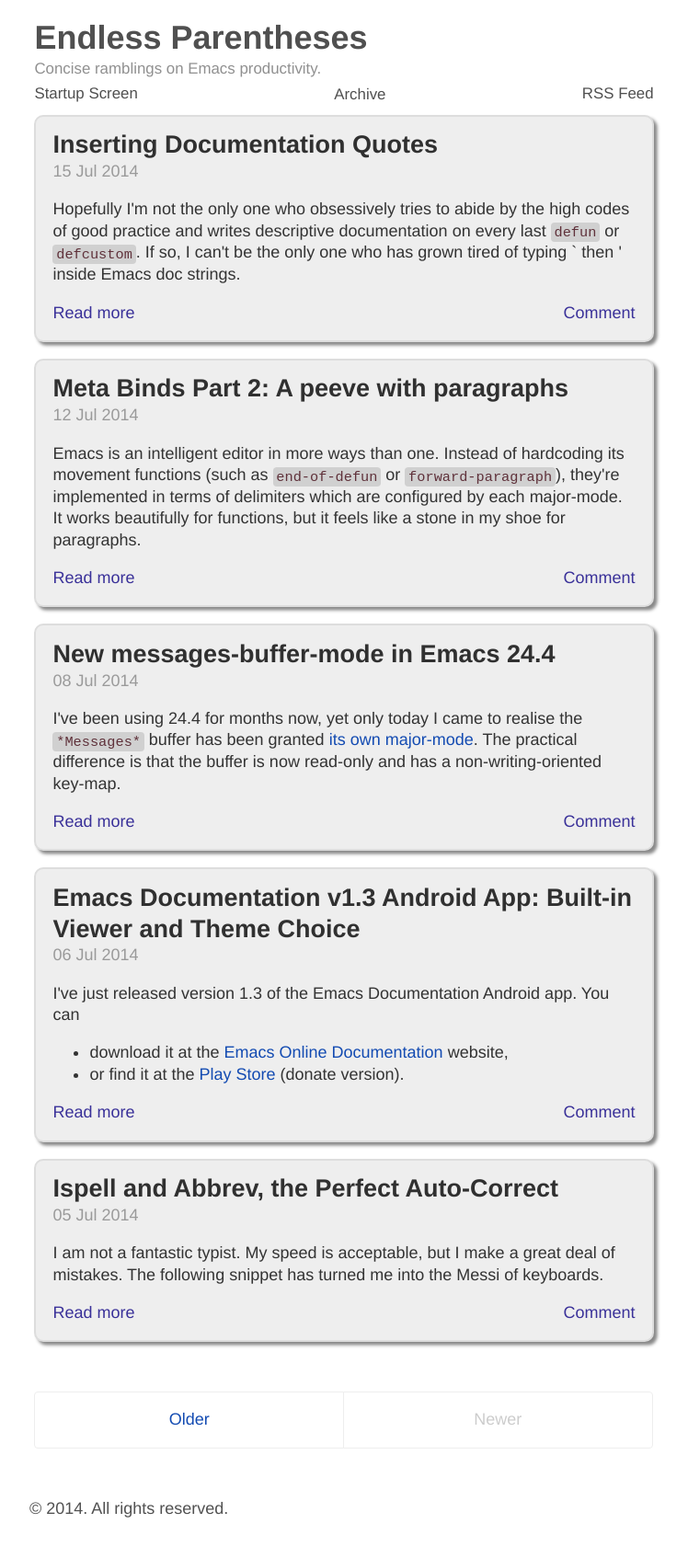
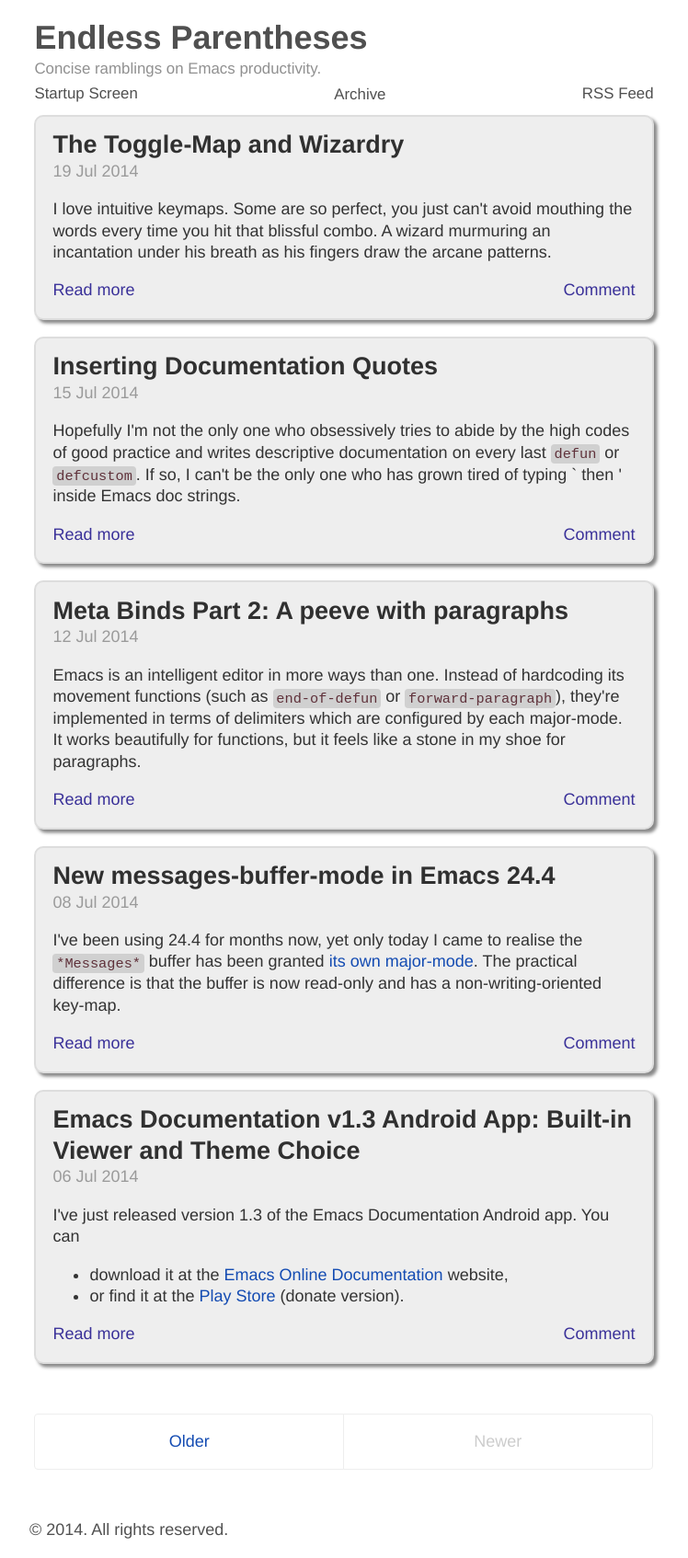
Before and after one commit to Malabarba/EndlessParentheses, a Jekyll site: the page built from index.html, in a window 1280 px wide. Shown: the whole page at 92% size, without its empty margins (266-1014 px from the left). Built offline with Jekyll 4.4.1, drawn with Linux system fonts in a browser that asks for light colours; Markdown is read by kramdown in place of the engine named in the settings; the list of posts is cut into pages by our own code; comment, search, counter and statistics services are not loaded; before the commit the page ends 1670 px from its top, so only the background shows below that.

Commit message:
post toggle map

```diff
--- a/_posts/2014-07-15-the-toggle-map-and-wizardry.html
+++ b/_posts/2014-07-15-the-toggle-map-and-wizardry.html
@@ -1,9 +1,9 @@
 ---
 title: "The Toggle-Map and Wizardry"
-date: 2014-07-15
+date: 2014-07-19
 layout: post
 tags: init.el keybind keymap intuitive
-published: false
+published: true
 ---
 <p>
 I love intuitive keymaps. Some are so perfect, you just can't avoid
```
